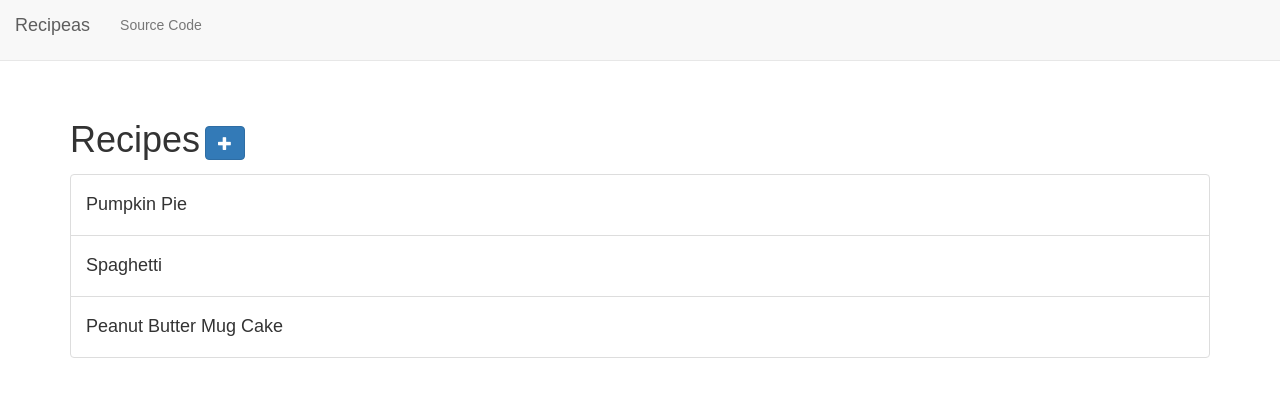
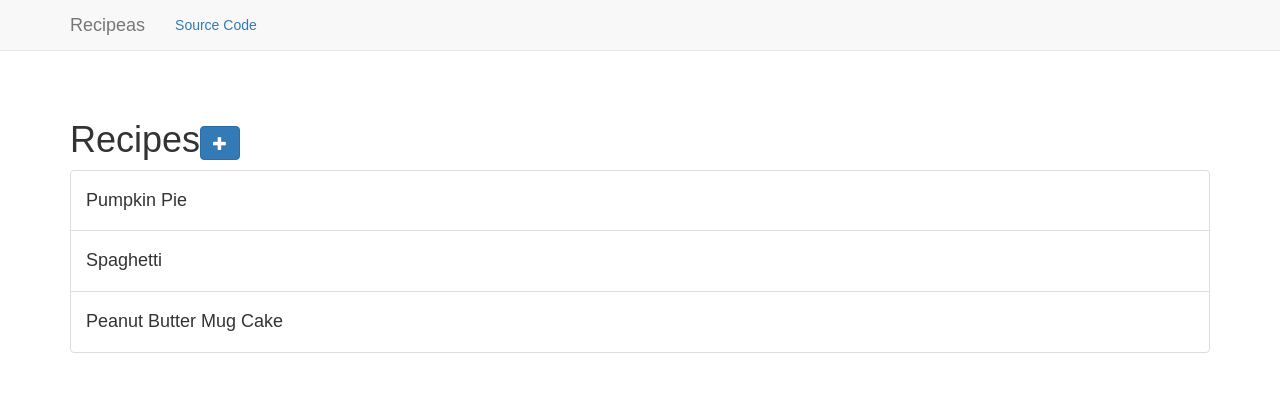
Before and after one commit to phuchle/recipeas, a React (Create React App) app: page / in a window 1280 px wide. Shown: the top 396 px of the page. Built offline with nearby package versions, Linux system fonts and the light colour scheme.

Commit message:
Update styling of buttons and rebuild Nav with react-bootstrap components.

```diff
--- a/src/App.css
+++ b/src/App.css
@@ -13,10 +13,6 @@ html, body {
   padding-bottom: 10px;
 }
 
-button.btn {
-  margin: 5px;
-}
-
 .recipe-title:hover {
   cursor: pointer;
   color: #55dfb6;
--- a/src/components/Nav.js
+++ b/src/components/Nav.js
@@ -1,20 +1,28 @@
 import React from 'react';
 import { Link } from 'react-router-dom';
+import { Navbar, Nav, NavItem } from 'react-bootstrap';
 
 const Navigation = (props) => {
   return (
-    <nav className="navbar navbar-default navbar-fixed-top">
-      <div className="container-fluid">
-        <Link to="/">
-          <p className="navbar-brand">Recipeas</p>
-        </Link>
-        <ul className="nav navbar-nav">
-          <li>
-            <a href="https://github.com/phuchle/recipeas">Source Code</a>
-          </li>
-        </ul>
-      </div>
-    </nav>
+    <Navbar fixedTop={true}>
+      <Navbar.Header>
+        <Navbar.Brand>
+          <Link to="/">
+            Recipeas
+          </Link>
+        </Navbar.Brand>
+        <Navbar.Toggle />
+      </Navbar.Header>
+      <Navbar.Collapse>
+        <Nav>
+          <NavItem>
+            <a href="https://github.com/phuchle/recipeas">
+            Source Code
+          </a>
+          </NavItem>
+        </Nav>
+      </Navbar.Collapse>
+    </Navbar>
   );
 }
 
```
